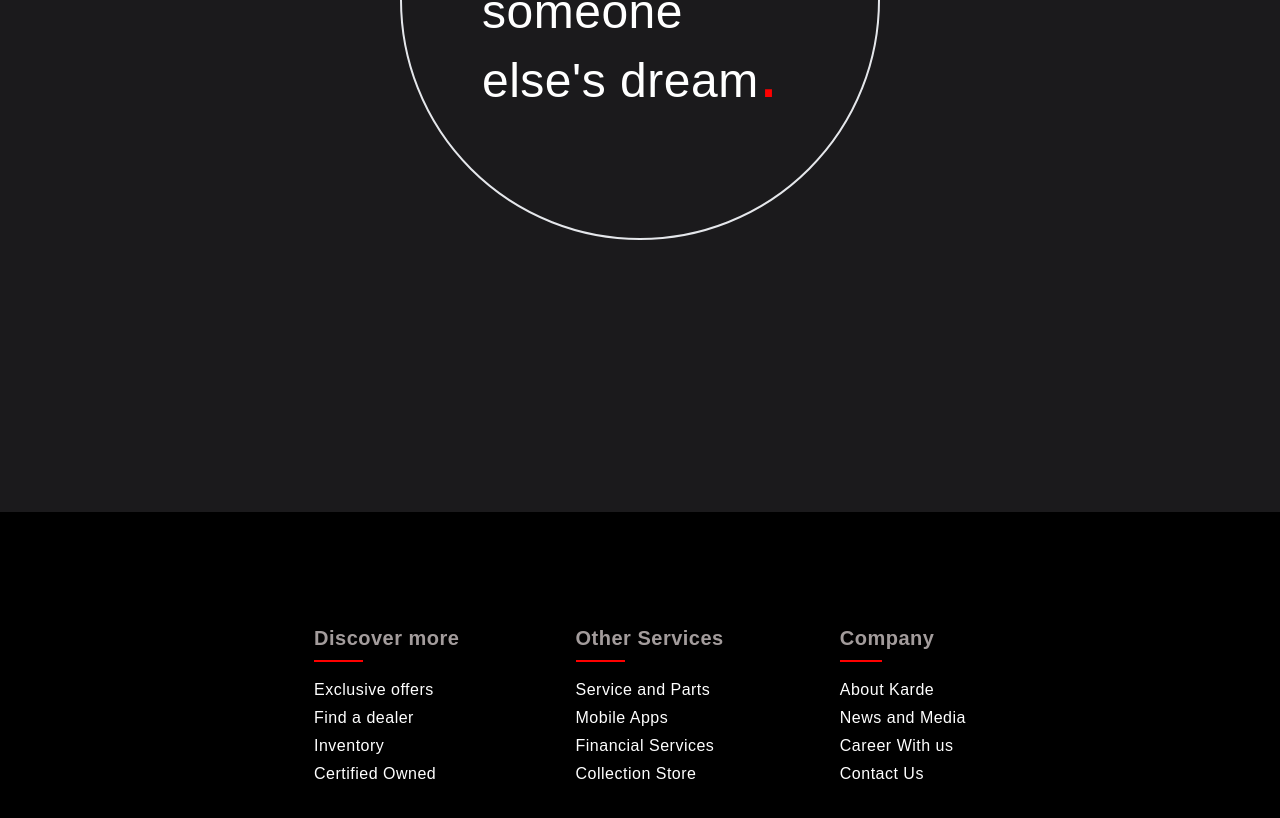
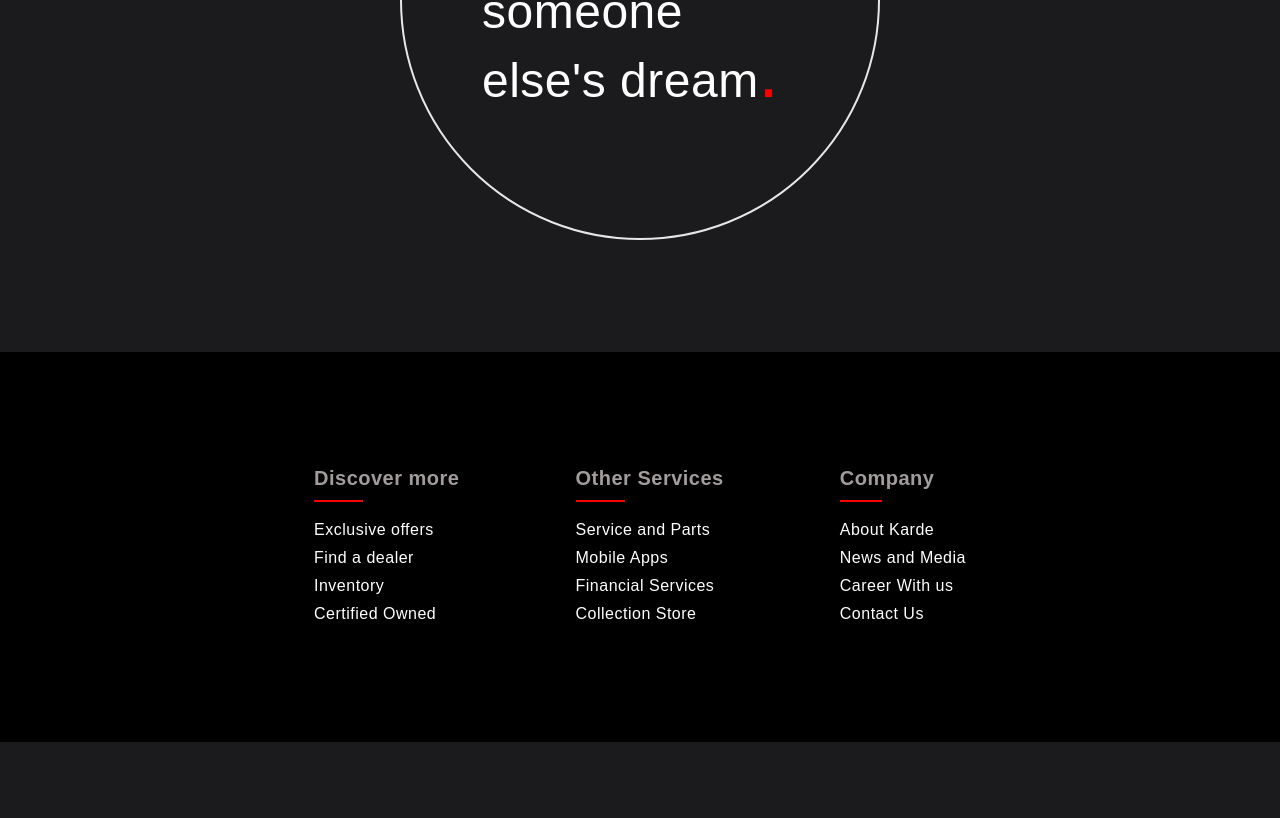
Before and after one commit to joel-kalema/luxury-cars, a Next.js app: page / in a window 1280 px wide. Shown: the part 4740-5558 px from the top of the page. After the commit the page ends 5482 px from the top, so only its background shows below. Built offline with nearby package versions, Linux system fonts and the light colour scheme.

Commit message:
update the design

```diff
--- a/components/contact.js
+++ b/components/contact.js
@@ -2,8 +2,7 @@
 
 export default function Contacts () {
     return (
-        <div className="py-10 md:py-20 flex">
-
+        <div>
 
         </div>
     )
```
